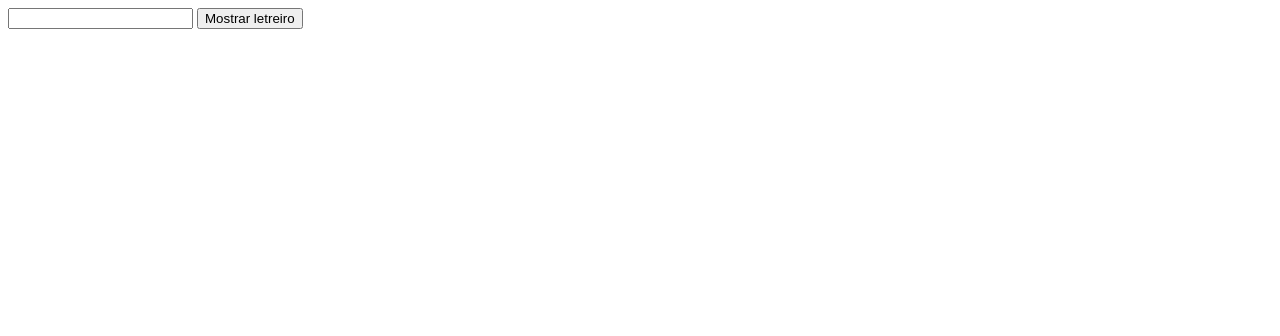
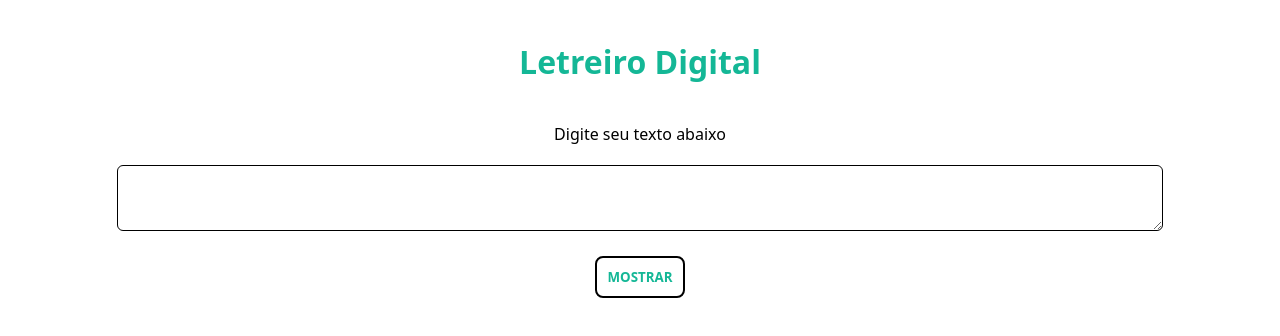
Before and after one commit to cpwaldow/letreiro-digital, a plain HTML site: page index.html in a window 1280 px wide. Drawn offline with Linux system fonts and the light colour scheme.

Commit message:
adicionando texto após clicar no botão

```diff
--- a/index.html
+++ b/index.html
@@ -10,8 +10,17 @@
 </head>
 
 <body>
-  <input type="text">
-  <button>Mostrar letreiro</button>
+  <h1>Letreiro Digital</h1>
+  <div>
+    <label for="mensagem">Digite seu texto abaixo</label>
+    <textarea id="mensagem" aria-label="Digite seu texto aqui"></textarea>
+  </div>
+  <div class="d-grid gap-2">
+    <button class="btn btn-primary" type="button">mostrar</button>
+  </div>
+  <section class="text-container">
+    <h2 id="text"></h2>
+  </section>
   <script src="script.js"></script>
 </body>
 
--- a/script.js
+++ b/script.js
@@ -0,0 +1,13 @@
+const btn = document.querySelector('button');
+const h2 = document.getElementById('text');
+const textArea = document.querySelector('textarea');
+const container = document.querySelector('.text-container');
+btn.addEventListener('click', () => {
+  h2.innerText = textArea.value.toUpperCase();
+  textArea.value = '';
+  container.style.display = 'block';
+});
+
+h2.addEventListener('click', () => {
+  container.style.display = 'none';
+});
--- a/style.css
+++ b/style.css
@@ -0,0 +1,56 @@
+* {
+  font-family: system-ui, -apple-system, BlinkMacSystemFont, 'Segoe UI', Roboto, Oxygen, Ubuntu, Cantarell, 'Open Sans', 'Helvetica Neue', sans-serif;
+  text-align: center;
+  margin: 0;
+  padding: 0;
+  border: 0;
+}
+
+h1 {
+  color: #14b796;
+  margin: 40px 0;
+}
+
+label {
+  display: block;
+  margin-bottom: 20px;
+}
+
+textarea {
+  width: 80%;
+  border-radius: 6px;
+  margin-bottom: 20px;
+  font-size: 16px;
+  padding: 10px;
+  text-align: left;
+  letter-spacing: 1.5px;
+  text-transform: uppercase;
+  border: 1px solid black;
+}
+
+
+
+button {
+  background-color: transparent;
+  padding: 10px;
+  border-radius: 8px;
+  text-transform: uppercase;
+  font-weight: bolder;
+  color: #14b796;
+  border: 2px solid black;
+}
+
+.text-container {
+  display: none;
+  position: fixed;
+  z-index: 1;
+  padding-top: 100px;
+  left: 0;
+  top: 0;
+  width: 100%;
+  height: 100%;
+  overflow: auto;
+  background-color: rgb(0,0,0);
+  color: white;
+  /* transform: rotate(90deg); */
+}
```
